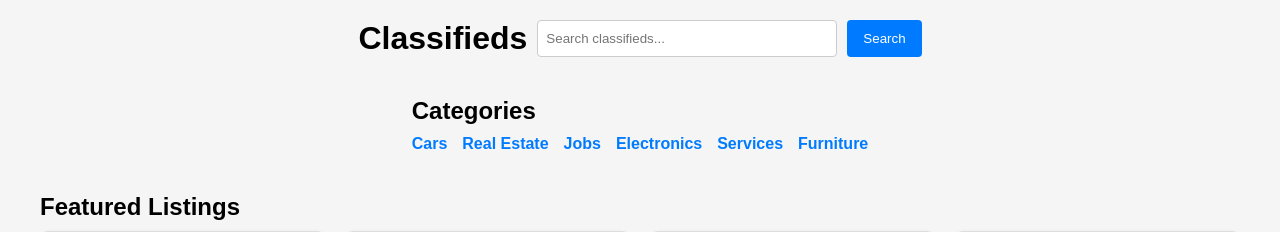
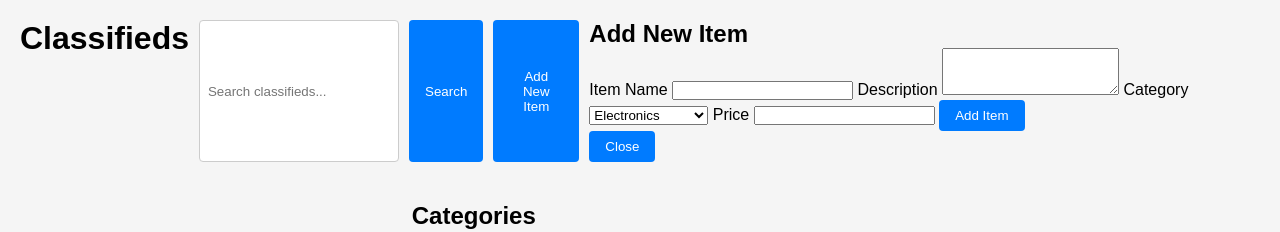
Before and after one commit to vipinable/hiclas, a Python web app: template src/templates/index.j2 in a window 1280 px wide. Shown: the top 232 px of the page. Run offline with Jinja, Linux system fonts and the light colour scheme; the template is opened without the code that fills it, so the values that code supplies are empty.

Commit message:
add popup window

```diff
--- a/lib/build.ts
+++ b/lib/build.ts
@@ -52,7 +52,7 @@
       environment: {
         APPNAME: process.env.ApplicationName!,
         ENVNAME: process.env.Environment!,
-      },
+        },
       });
 
       indexfn.addToRolePolicy(new iam.PolicyStatement({
--- a/src/templates/index.j2
+++ b/src/templates/index.j2
@@ -13,6 +13,66 @@
         <h1>Classifieds</h1>
         <input type="text" placeholder="Search classifieds..." id="search-bar">
         <button>Search</button>
+        <button class="open-popup" onclick="openModal()">Add New Item</button>
+        <!-- Modal -->
+        <div class="modal" id="addItemModal">
+            <div class="modal-content">
+            <h2>Add New Item</h2>
+            <form id="addItemForm">
+                <label for="name">Item Name</label>
+                <input type="text" id="name" name="name" required>
+
+                <label for="description">Description</label>
+                <textarea id="description" name="description" rows="3" required></textarea>
+
+                <label for="category">Category</label>
+                <select id="category" name="category" required>
+                <option value="Electronics">Electronics</option>
+                <option value="Vehicles">Vehicles</option>
+                <option value="Home & Garden">Home & Garden</option>
+                <option value="Jobs">Jobs</option>
+                <option value="Others">Others</option>
+                </select>
+
+                <label for="price">Price</label>
+                <input type="number" id="price" name="price" required>
+
+                <button type="submit">Add Item</button>
+            </form>
+            <button class="close-modal" onclick="closeModal()">Close</button>
+            </div>
+        </div>
+
+        <script>
+            const modal = document.getElementById('addItemModal');
+
+            function openModal() {
+            modal.style.display = 'flex';
+            }
+
+            function closeModal() {
+            modal.style.display = 'none';
+            }
+
+            document.getElementById('addItemForm').addEventListener('submit', (event) => {
+            event.preventDefault();
+            const form = event.target;
+            const item = {
+                name: form.name.value,
+                description: form.description.value,
+                category: form.category.value,
+                price: form.price.value,
+            };
+
+            console.log('Item Submitted:', item);
+            // Add logic to send data to your backend API here
+
+            alert('Item added successfully!');
+            form.reset();
+            closeModal();
+            });
+        </script>
+
     </header>
 
     <!-- Categories Section -->
```
